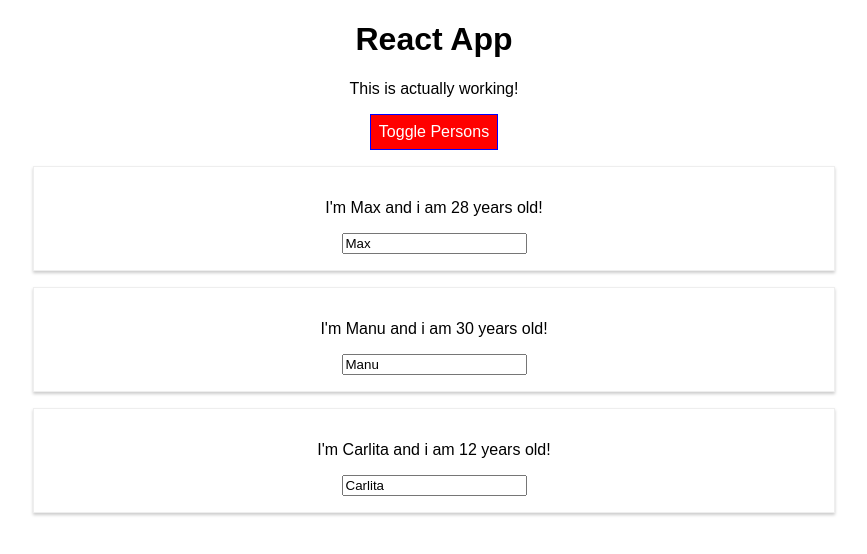
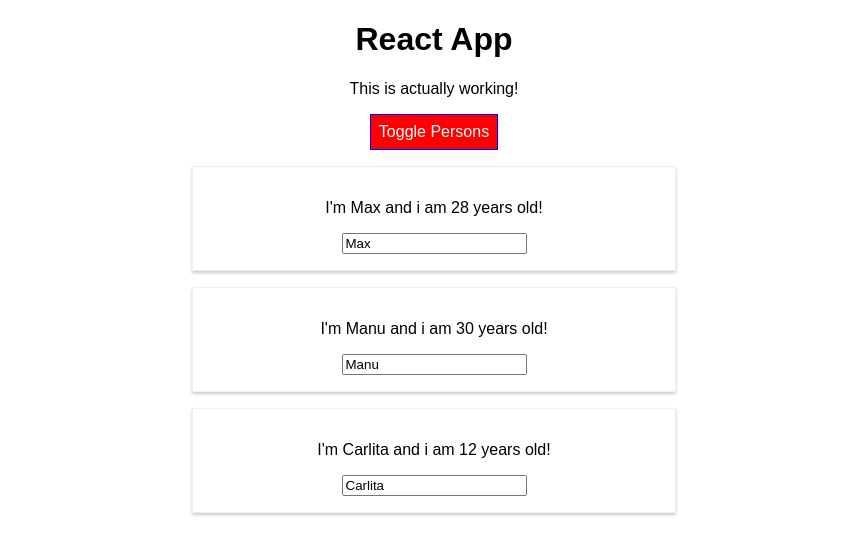
Before and after one commit to Guilherme-Valle/react-generic-module, a React (Create React App) app: page / in a window 1280 px wide. Both pictures are taken after a click on the button "Toggle Persons". Shown: the top 554 px of the page, without its empty margins (206-1073 px from the left). Built offline with nearby package versions, Linux system fonts and the light colour scheme.

Commit message:
Adiciona Radium

```diff
--- a/package.json
+++ b/package.json
@@ -3,9 +3,11 @@
   "version": "0.1.0",
   "private": true,
   "dependencies": {
+    "radium": "^0.26.0",
     "react": "^16.10.2",
     "react-dom": "^16.10.2",
-    "react-scripts": "1.1.5"
+    "react-scripts": "1.1.5",
+    "styled-components": "^5.1.0"
   },
   "scripts": {
     "start": "react-scripts start",
--- a/src/App.css
+++ b/src/App.css
@@ -1,3 +1,11 @@
 .App {
   text-align: center;
 }
+
+.red {
+  color: red;
+}
+
+.bold {
+  font-weight: bold;
+}
--- a/src/App.js
+++ b/src/App.js
@@ -1,6 +1,7 @@
 import React, { Component } from 'react';
 import './App.css';
 import Person from './Person/Person';
+import Radium, { StyleRoot } from 'radium';
 
 class App extends Component {
   /*
@@ -55,12 +56,20 @@
           font: 'inherit',
           border: '1px solid blue',
           padding: '8px',
-          cursor: 'pointer'
+          cursor: 'pointer',
+          ':hover': {
+            backgroundColor: 'lightgreen',
+            color: 'black'
+          }
         };
 
         let persons = null;
         if ( this.state.showPersons ){
           style.backgroundColor = 'red';
+          style[':hover'] = {
+            backgroundColor: 'salmon',
+            color: 'black'
+          }
           persons =
           (
             <div>
@@ -74,17 +83,31 @@
           </div>
         );
         }
+
+        const classes = [];
+        if (this.state.persons.length <= 2){
+          classes.push('red');
+        }
+
+        if (this.state.persons.length <= 1){
+          classes.push('bold');
+        }
+
         return (
+          <StyleRoot>
+
+
           <div className="App">
           <h1>React App</h1>
-          <p>This is actually working!</p>
+          <p className={classes.join(' ')}>This is actually working!</p>
           <button
           style={style}
           onClick={this.togglePersonsRender}>Toggle Persons</button>
           {persons}
           </div>
+          </StyleRoot>
         );
       }
     }
 
-    export default App;
+    export default Radium(App);
--- a/src/Person/Person.js
+++ b/src/Person/Person.js
@@ -1,12 +1,18 @@
 import React from 'react';
+import Radium from 'radium';
 import './Person.css';
 
 const person = (props) => {
-  return (<div className="Person">
+  const style = {
+    '@media (min-width: 500px)': {
+      width: '450px'
+    }
+  };
+  return (<div className="Person" style={style}>
             <p onClick={props.click}>I'm {props.name} and i am {props.age} years old!</p>
             <p>{props.children}</p>
             <input type="text" onChange={props.changed} value={props.name} />
           </div>)
 }
 
-export default person;
+export default Radium(person);
```
Also changed, not shown: 1 other file (tests, documents, lock files or other folders).
